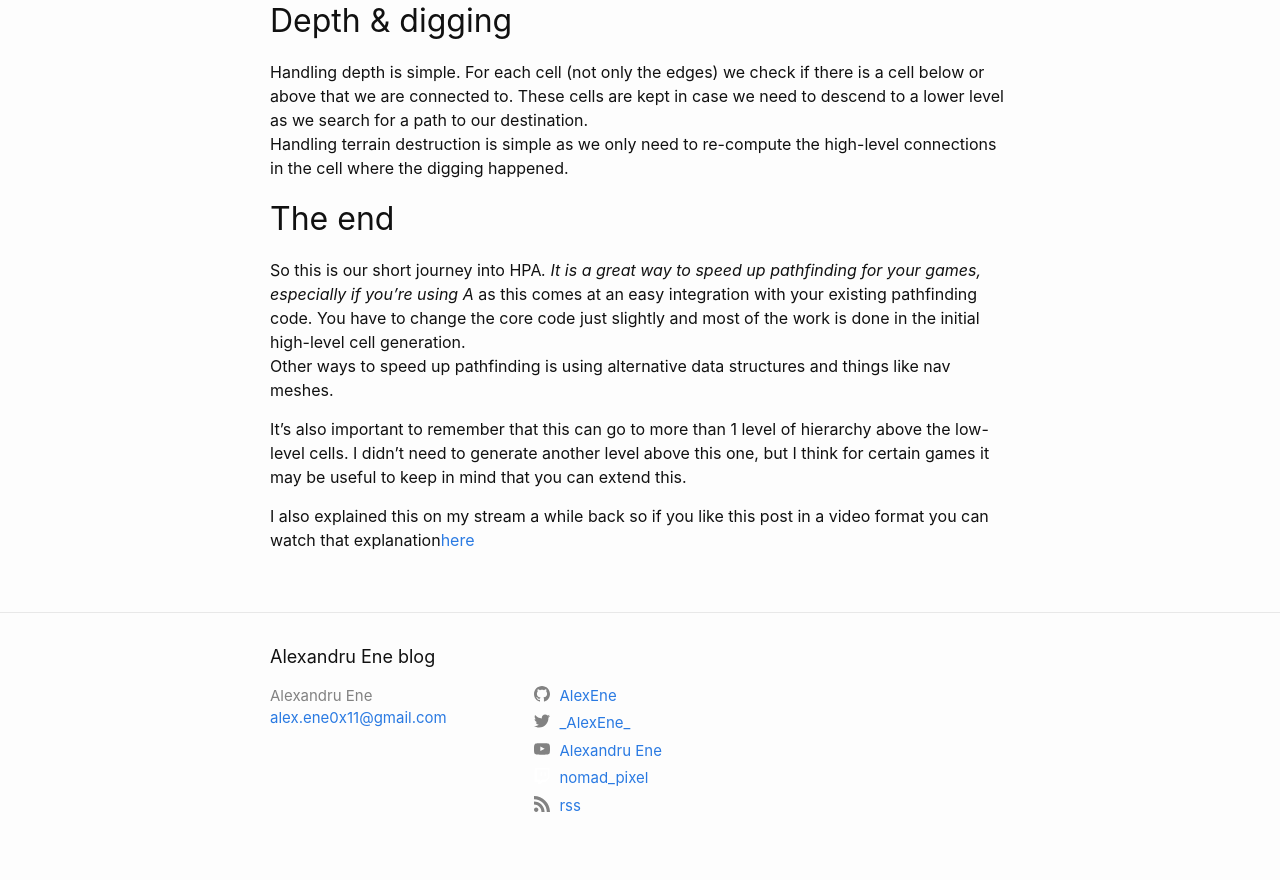
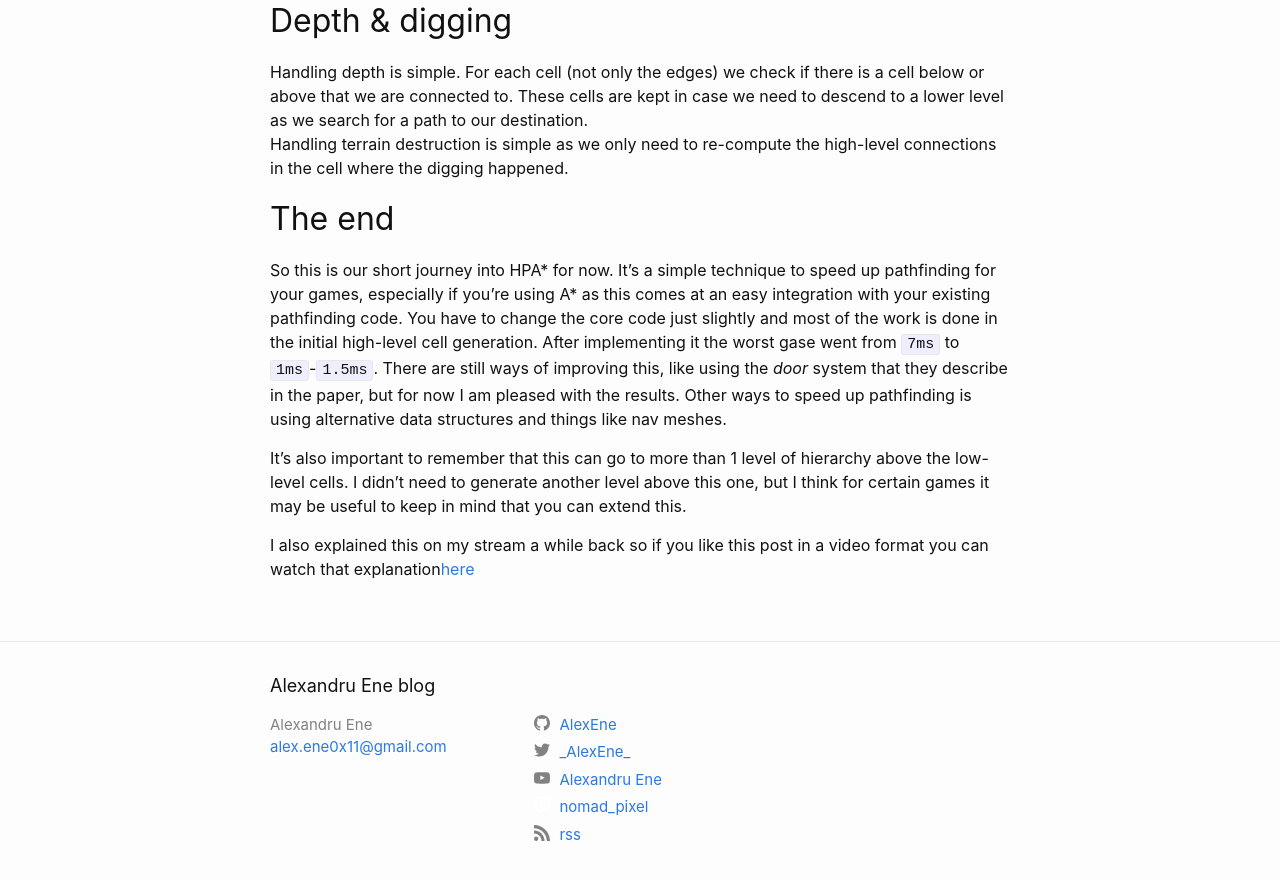
Before and after one commit to AlexEne/AlexEne.github.io, a Jekyll site: the page built from _posts/2019-06-02-Hierarchical-pathfinding.md, in a window 1280 px wide and 900 px high, scrolled down 4914 px. Shown: the top 880 px of the window. Built offline with Jekyll 4.4.1, drawn with Linux system fonts in a browser that asks for light colours; comment, search, counter and statistics services are not loaded.

Commit message:
small fixes

```diff
--- a/_posts/2019-06-02-Hierarchical-pathfinding.md
+++ b/_posts/2019-06-02-Hierarchical-pathfinding.md
@@ -60,7 +60,7 @@ Handling terrain destruction is simple as we only need to re-compute the high-le
 
 ## The end
 
-So this is our short journey into HPA*. It is a great way to speed up pathfinding for your games, especially if you're using A* as this comes at an easy integration with your existing pathfinding code. You have to change the core code just slightly and most of the work is done in the initial high-level cell generation.
+So this is our short journey into HPA* for now. It's a simple technique to speed up pathfinding for your games, especially if you're using A* as this comes at an easy integration with your existing pathfinding code. You have to change the core code just slightly and most of the work is done in the initial high-level cell generation. After implementing it the worst gase went from `7ms` to  `1ms`-`1.5ms`. There are still ways of improving this, like using the _door_ system that they describe in the paper, but for now I am pleased with the results.
 Other ways to speed up pathfinding is using alternative data structures and things like nav meshes.
 
 It's also important to remember that this can go to more than 1 level of hierarchy above the low-level cells. I didn't need to generate another level above this one, but I think for certain games it may be useful to keep in mind that you can extend this.
```
